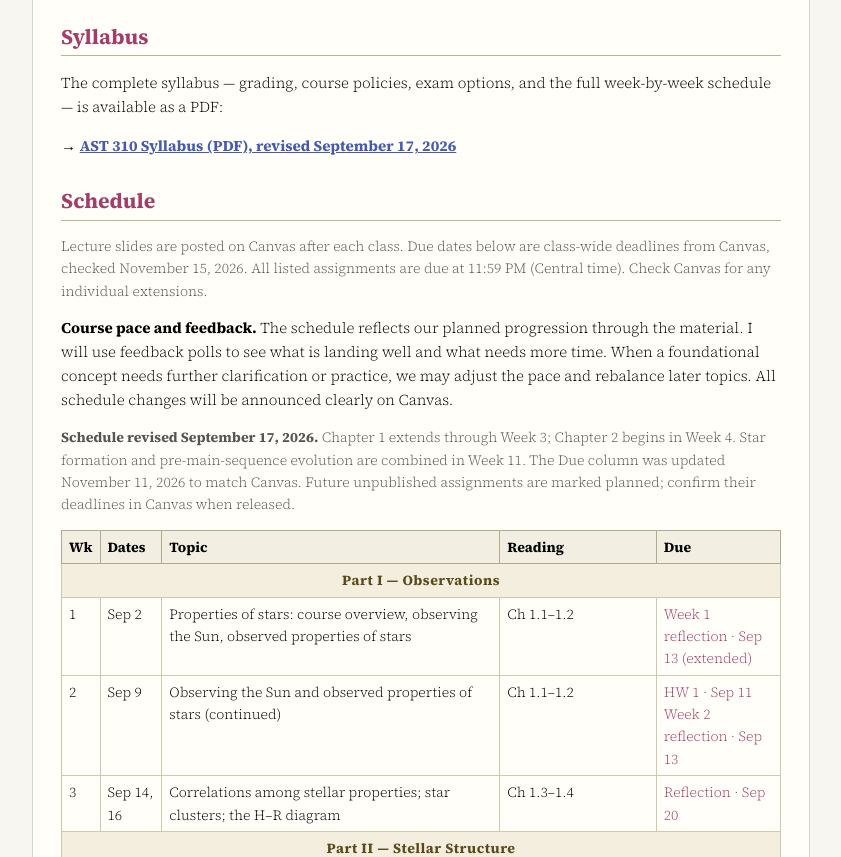
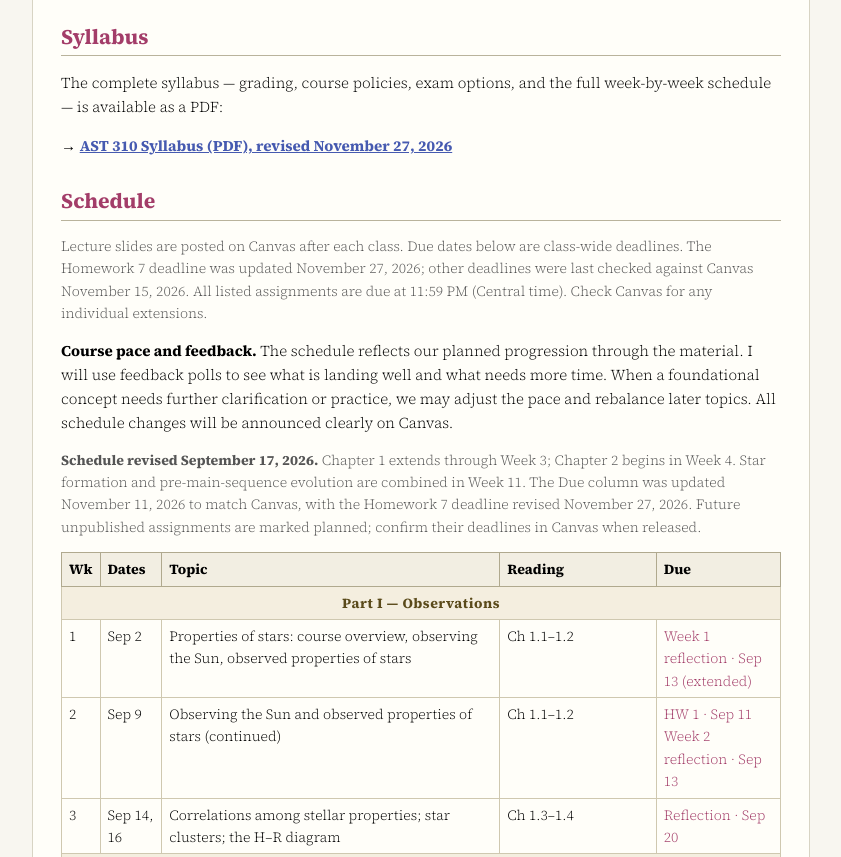
Before and after one commit to msoaresfurtado/WebPage, a plain HTML site: page ast310.html in a window 1280 px wide. Shown: the part 920-1777 px from the top of the page, without its empty margins (219-1060 px from the left). Drawn offline with Linux system fonts and the light colour scheme.

Commit message:
Align Homework 7 deadline and final exam notes policy

```diff
--- a/ast310.html
+++ b/ast310.html
@@ -88,13 +88,13 @@
   <h2 id="syllabus">Syllabus</h2>
   <p>The complete syllabus &mdash; grading, course policies, exam options, and the full week-by-week
   schedule &mdash; is available as a PDF:</p>
-  <p>&rarr; <a href="syllabus_astro310.pdf"><b>AST&nbsp;310 Syllabus (PDF), revised September 17, 2026</b></a></p>
+  <p>&rarr; <a href="syllabus_astro310.pdf"><b>AST&nbsp;310 Syllabus (PDF), revised November 27, 2026</b></a></p>
   <h2 id="schedule">Schedule</h2>
   <p class="note">Lecture slides are posted on Canvas after each class.
-  Due dates below are class-wide deadlines from Canvas, checked November 15, 2026. All listed assignments are due at 11:59&nbsp;PM (Central time). Check Canvas for any individual extensions.</p>
+  Due dates below are class-wide deadlines. The Homework 7 deadline was updated November 27, 2026; other deadlines were last checked against Canvas November 15, 2026. All listed assignments are due at 11:59&nbsp;PM (Central time). Check Canvas for any individual extensions.</p>
   <strong>Course pace and feedback.</strong>
   The schedule reflects our planned progression through the material. I will use feedback polls to see what is landing well and what needs more time. When a foundational concept needs further clarification or practice, we may adjust the pace and rebalance later topics. All schedule changes will be announced clearly on Canvas.
-  <p class="note"><b>Schedule revised September 17, 2026.</b> Chapter 1 extends through Week 3; Chapter 2 begins in Week 4. Star formation and pre-main-sequence evolution are combined in Week 11. The Due column was updated November 11, 2026 to match Canvas. Future unpublished assignments are marked planned; confirm their deadlines in Canvas when released.</p>
+  <p class="note"><b>Schedule revised September 17, 2026.</b> Chapter 1 extends through Week 3; Chapter 2 begins in Week 4. Star formation and pre-main-sequence evolution are combined in Week 11. The Due column was updated November 11, 2026 to match Canvas, with the Homework 7 deadline revised November 27, 2026. Future unpublished assignments are marked planned; confirm their deadlines in Canvas when released.</p>
     <table>
     <tr><th>Wk</th><th>Dates</th><th>Topic</th><th>Reading</th><th>Due</th></tr>
     <tr class="part"><td colspan="5">Part I &mdash; Observations</td></tr>
@@ -113,7 +113,7 @@
     <tr><td>11</td><td>Nov 9, 11</td><td>Star formation and pre-main-sequence evolution: collapse, protostars, and contraction toward the main sequence (one-week overview)</td><td><a href="https://canvas.wisc.edu/courses/516460/files/56232685">Dominik, Ch. 5: <i>Protostars &amp; pre-main-sequence evolution</i> (Canvas PDF)</a></td><td class="due">Week 11 reflection &middot; Nov 18</td></tr>
     <tr><td>12</td><td>Nov 16, 18</td><td>More pre-main-sequence evolution: contraction along the Hayashi and Henyey tracks, deuterium and lithium burning</td><td><a href="https://canvas.wisc.edu/courses/516460/files/56232685">Dominik, Ch. 5 (continued)</a></td><td class="due">HW 5 &middot; Nov 16 (extended)</td></tr>
     <tr><td>13</td><td>Nov 23, 25</td><td>Post-main-sequence evolution: building a helium core, the Sch&ouml;nberg&ndash;Chandrasekhar limit, shell hydrogen burning and red giants, helium ignition and core helium burning <span class="note">(Thanksgiving recess Nov 26&ndash;29)</span></td><td>Ch&nbsp;8.1&ndash;8.7</td><td class="due">HW 6 &middot; Nov 25<br>Exam study guide posted &middot; Nov 25</td></tr>
-    <tr><td>14</td><td>Nov 30, Dec 2</td><td>Post-main-sequence evolution and dead stars: the asymptotic giant branch and planetary nebulae, white dwarfs, neutron stars and black holes, core-collapse supernovae</td><td>Ch&nbsp;9.1&ndash;9.4</td><td class="due">HW 7 &middot; Dec 2</td></tr>
+    <tr><td>14</td><td>Nov 30, Dec 2</td><td>Post-main-sequence evolution and dead stars: the asymptotic giant branch and planetary nebulae, white dwarfs, neutron stars and black holes, core-collapse supernovae</td><td>Ch&nbsp;9.1&ndash;9.4</td><td class="due"><a href="https://canvas.wisc.edu/courses/516460/assignments/3105249">HW 7: Mock Final</a> &middot; Dec 4, 11:59&nbsp;PM (Central)</td></tr>
     <tr><td>15</td><td>Dec 7, 9</td><td>Course synthesis and review &mdash; Final Exam (in-class option), Dec 9</td><td>Review</td><td class="due">Office hours &middot; Dec 7, after class until 5:30&nbsp;PM<br>Office hours &middot; Dec 8, 9 to 11&nbsp;AM</td></tr>
   </table>
   <h2 id="code">Textbook Figure Code, Notebooks &amp; Data</h2>
@@ -149,7 +149,7 @@
   Office Hours: Mon 9:00&ndash;10:00 AM and Wed 4:00&ndash;5:30 PM</p>
   <div class="footer">
     <a href="index.html">&larr; Back to Home</a> &middot; <a href="Courses.html">Back to Courses</a><br>
-    Department of Astronomy, University of Wisconsin&ndash;Madison &middot; Last updated November 11, 2026
+    Department of Astronomy, University of Wisconsin&ndash;Madison &middot; Last updated November 27, 2026
   </div>
 </div>
 </body>
```
Also changed, not shown: 1 other file.
